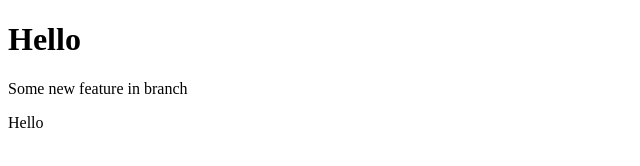
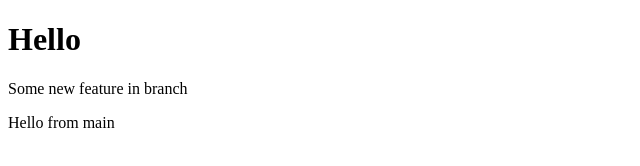
Before and after one commit to DipamPradhan/github, a plain HTML site: page index.html in a window 1280 px wide. Shown: the full height of the page, 0-640 px from the left. Drawn offline with Linux system fonts and the light colour scheme.

Commit message:
commit in main

```diff
--- a/index.html
+++ b/index.html
@@ -8,6 +8,6 @@
   <body>
     <h1>Hello</h1>
     <p>Some new feature in branch</p>
-    <p>Hello</p>
+    <p>Hello from main</p>
   </body>
 </html>
```
